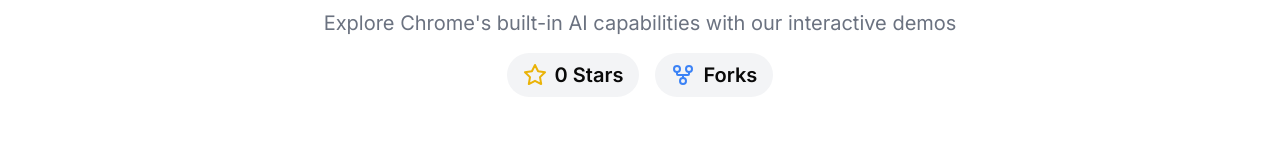
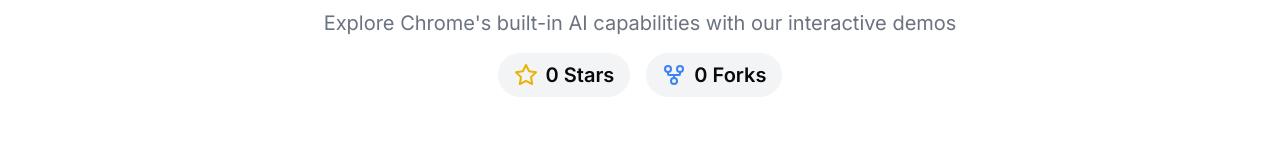
Before and after one commit to oslook/chrome-ai-playground, a Next.js app: page / in a window 1280 px wide. Shown: the part 188-337 px from the top of the page. Built offline with nearby package versions, Linux system fonts and the light colour scheme; no server answers.

Commit message:
Update page.tsx

```diff
--- a/app/page.tsx
+++ b/app/page.tsx
@@ -113,7 +113,7 @@ async function getGitHubStats() {
 }
 
 export default async function Home() {
-  const [stats, setStats] = useState({ stars: 0 });
+  const [stats, setStats] = useState({ stars: 0, forks: 0 });
 
   useEffect(() => {
     getGitHubStats();
```
